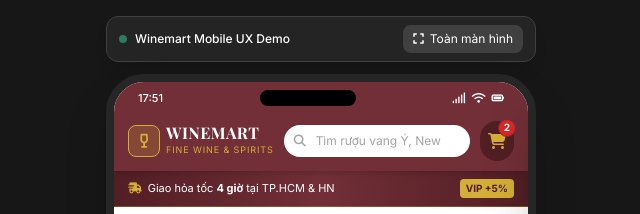
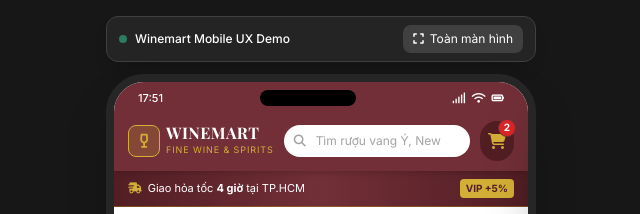
Before and after one commit to dtmyduyen150899-rgb/Ecommerce-ui-improvement., a plain HTML site: page index.html in a window 1280 px wide. Shown: the top 214 px of the page, 319-959 px from the left. Drawn offline with nearby package versions, Linux system fonts and the light colour scheme.

Commit message:
đổi giao hỏa tốc 4h tại HCM

```diff
--- a/index.html
+++ b/index.html
@@ -126,7 +126,7 @@
                 <div class="bg-gradient-to-r from-wine-dark via-wine to-wine-dark text-white px-3.5 py-2 flex items-center justify-between text-[11px] border-b border-gold/30">
                     <span class="flex items-center gap-1.5">
                         <i class="fa-solid fa-truck-fast text-gold"></i>
-                        <span>Giao hỏa tốc <strong>4 giờ</strong> tại TP.HCM & HN</span>
+                        <span>Giao hỏa tốc <strong>4 giờ</strong> tại TP.HCM</span>
                     </span>
                     <span class="bg-gold text-wine-dark font-bold px-1.5 py-0.5 rounded text-[10px]">VIP +5%</span>
                 </div>
```
